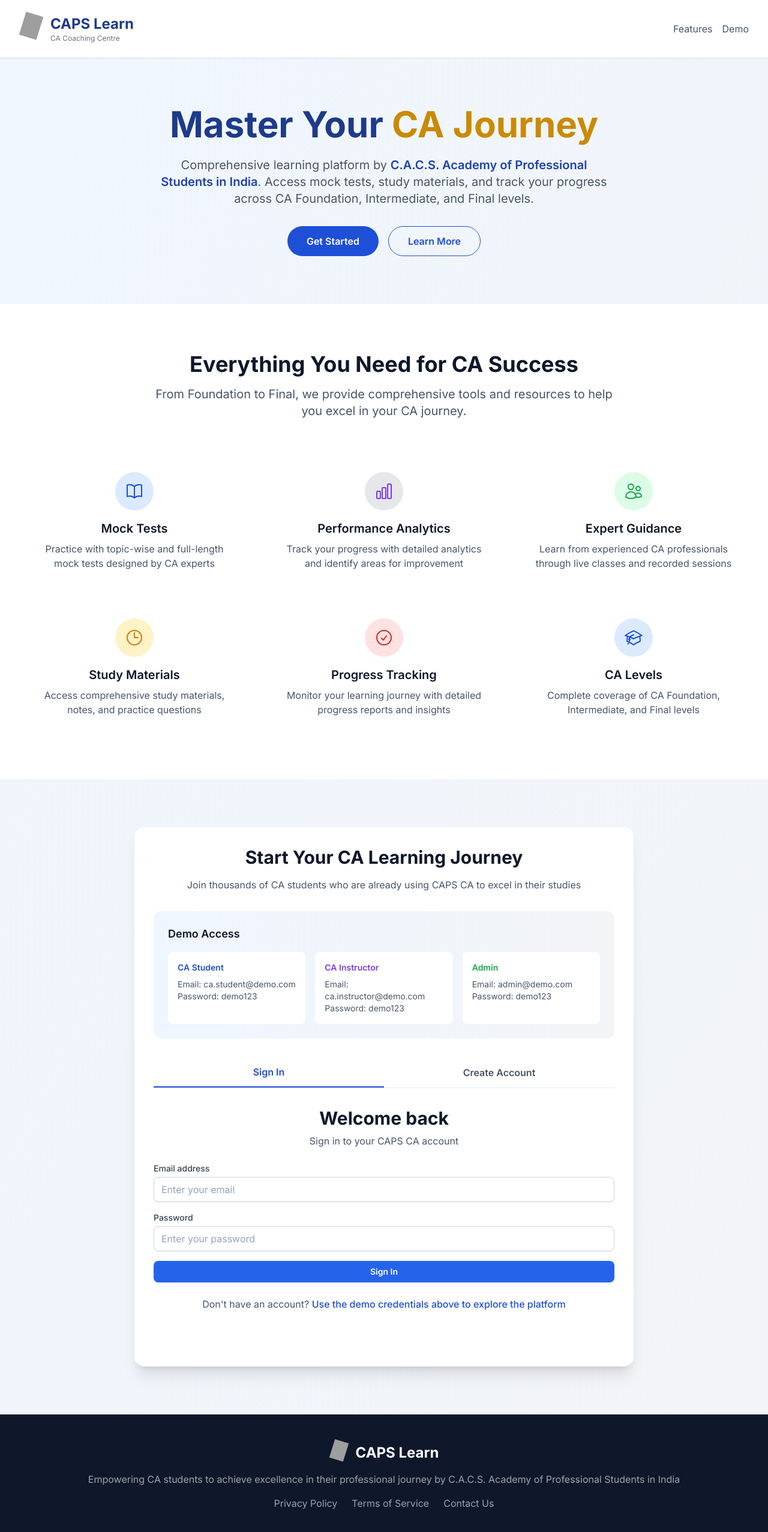
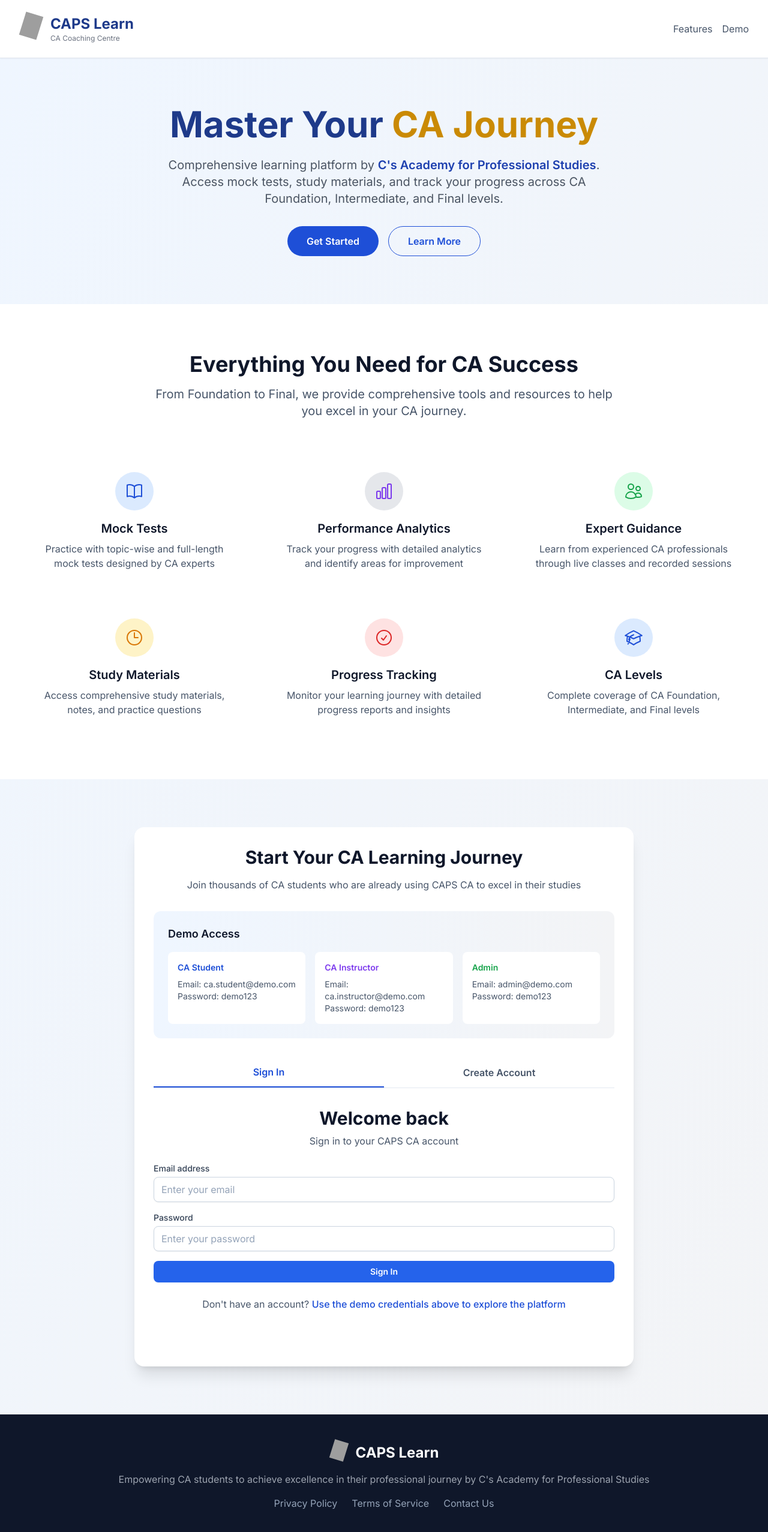
Before and after one commit to techadwise22/caps-app, a Next.js app: page / in a window 1280 px wide. Shown: the top 2554 px of the page at 60% size. Built offline with nearby package versions, Linux system fonts and the light colour scheme; grey boxes are pictures that could not be loaded.

Commit message:
Fix branding: Update to 'C's Academy for Professional Studies' and fix next.config.js warning

```diff
--- a/app/layout.tsx
+++ b/app/layout.tsx
@@ -11,19 +11,19 @@ const inter = Inter({ subsets: ['latin'] });
 
 export const metadata: Metadata = {
   title: 'CAPS Learn - Chartered Accountancy Learning Platform',
-  description: 'A comprehensive learning platform for chartered accountancy students by C.A.C.S. Academy of Professional Students in India',
+  description: 'A comprehensive learning platform for chartered accountancy students by C\'s Academy for Professional Studies',
   authors: [{ name: 'CAPS Learn Team' }],
   keywords: 'CA, Chartered Accountancy, CA Foundation, CA Intermediate, CA Final, mock tests, study materials, learning analytics, CAPS Learn',
   openGraph: {
     title: 'CAPS Learn - Chartered Accountancy Learning Platform',
-    description: 'A comprehensive learning platform for chartered accountancy students by C.A.C.S. Academy of Professional Students in India',
+    description: 'A comprehensive learning platform for chartered accountancy students by C\'s Academy for Professional Studies',
     locale: 'en_US',
     type: 'website',
   },
   twitter: {
     card: 'summary',
     title: 'CAPS Learn - Chartered Accountancy Learning Platform',
-    description: 'A comprehensive learning platform for chartered accountancy students by C.A.C.S. Academy of Professional Students in India',
+    description: 'A comprehensive learning platform for chartered accountancy students by C\'s Academy for Professional Studies',
   },
   icons: {
     icon: '/logo.svg',
--- a/app/page.tsx
+++ b/app/page.tsx
@@ -103,10 +103,10 @@ export default function HomePage() {
             Master Your
             <span className="text-yellow-600"> CA Journey</span>
           </h1>
-          <p className="text-xl text-gray-600 mb-8 max-w-3xl mx-auto">
-            Comprehensive learning platform by <span className="font-semibold text-blue-800">C.A.C.S. Academy of Professional Students in India</span>.
-            Access mock tests, study materials, and track your progress across CA Foundation, Intermediate, and Final levels.
-          </p>
+                      <p className="text-xl text-gray-600 mb-8 max-w-3xl mx-auto">
+              Comprehensive learning platform by <span className="font-semibold text-blue-800">C's Academy for Professional Studies</span>.
+              Access mock tests, study materials, and track your progress across CA Foundation, Intermediate, and Final levels.
+            </p>
           <div className="flex flex-col sm:flex-row gap-4 justify-center">
             <button
               onClick={() => setActiveTab('login')}
@@ -291,7 +291,7 @@ export default function HomePage() {
               <h3 className="text-2xl font-bold">CAPS Learn</h3>
             </div>
             <p className="text-gray-400 mb-4">
-              Empowering CA students to achieve excellence in their professional journey by C.A.C.S. Academy of Professional Students in India
+              Empowering CA students to achieve excellence in their professional journey by C's Academy for Professional Studies
             </p>
             <div className="flex justify-center space-x-6 text-surface-400">
               <a href="#" className="hover:text-white transition-colors">Privacy Policy</a>
--- a/components/layout/DashboardLayout.tsx
+++ b/components/layout/DashboardLayout.tsx
@@ -104,7 +104,7 @@ export function DashboardLayout({ children }: DashboardLayoutProps) {
               </div>
               <div className="flex flex-col">
                 <h1 className="text-xl font-bold text-blue-900">CAPS Learn</h1>
-                <span className="text-xs text-gray-500">CA Coaching Centre</span>
+                <span className="text-xs text-gray-500">C's Academy for Professional Studies</span>
               </div>
             </div>
             <button
@@ -158,7 +158,7 @@ export function DashboardLayout({ children }: DashboardLayoutProps) {
               </div>
               <div className="flex flex-col">
                 <h1 className="text-xl font-bold text-blue-900">CAPS Learn</h1>
-                <span className="text-xs text-gray-500">CA Coaching Centre</span>
+                <span className="text-xs text-gray-500">C's Academy for Professional Studies</span>
               </div>
             </div>
           </div>
--- a/components/layout/Header.tsx
+++ b/components/layout/Header.tsx
@@ -42,7 +42,7 @@ export default function Header() {
               </div>
               <div className="flex flex-col">
                 <span className="text-xl font-bold text-blue-900">CAPS Learn</span>
-                <span className="text-xs text-gray-500">CA Coaching Centre</span>
+                <span className="text-xs text-gray-500">C's Academy for Professional Studies</span>
               </div>
             </Link>
           </div>
--- a/components/ui/Logo.tsx
+++ b/components/ui/Logo.tsx
@@ -52,7 +52,7 @@ export default function Logo({ size = 'md', className = '', showText = true }: L
       {showText && (
         <div className="flex flex-col">
           <span className={`font-bold text-blue-900 ${textSizes[size]}`}>CAPS Learn</span>
-          <span className="text-xs text-gray-500">CA Coaching Centre</span>
+          <span className="text-xs text-gray-500">C's Academy for Professional Studies</span>
         </div>
       )}
     </div>
--- a/next.config.js
+++ b/next.config.js
@@ -10,10 +10,6 @@ const nextConfig = {
   },
   // Disable static generation for all pages
   trailingSlash: true,
-  // Force all pages to be dynamic
-  generateStaticParams: async () => {
-    return [];
-  },
 }
 
 module.exports = nextConfig
```
